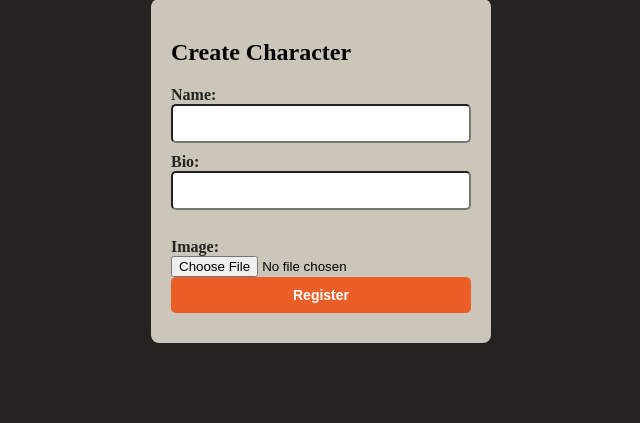
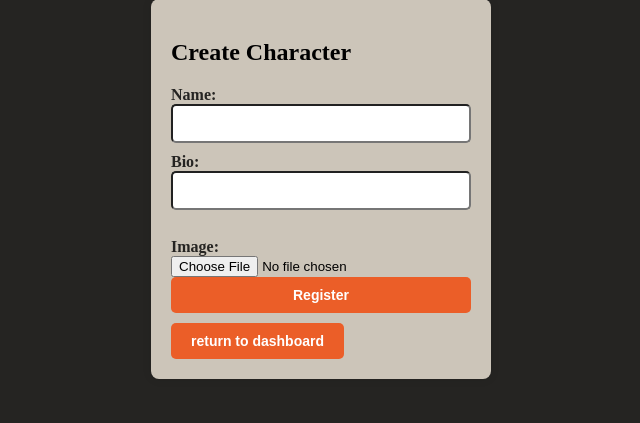
Before and after one commit to ttrpg-web-app/website, a Flask app: page /addcharacter in a window 1280 px wide. Shown: the part 51-474 px from the top of the page, without its empty margins (319-959 px from the left). Run offline with Flask 3, Linux system fonts and the light colour scheme; the visitor is signed in with stand-in values (Sample User, id 1).

Commit message:
Adds a 'return to dashboard' button to addcharaceter page

```diff
--- a/templates/addcharacter.html
+++ b/templates/addcharacter.html
@@ -84,6 +84,7 @@
             <img id="preview" src="#" alt="Image Preview" style="display: none;">
             <input type="submit" value="Register" class="button">
         </form>
+        <a href="/dashboard"><button class="button">return to dashboard</button></a>
     </div>
 
     <script>
```
